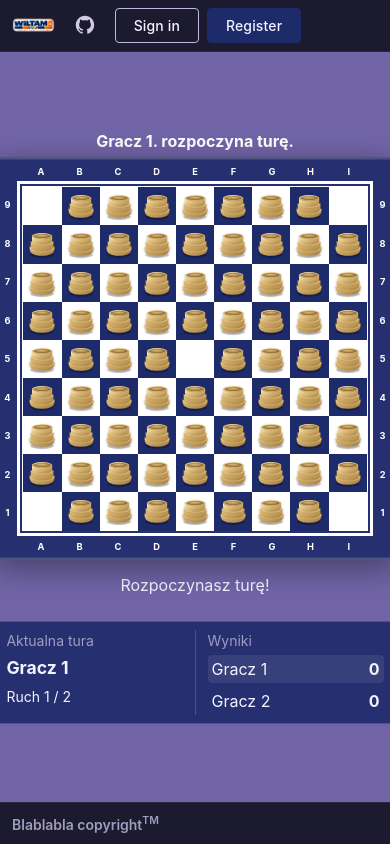
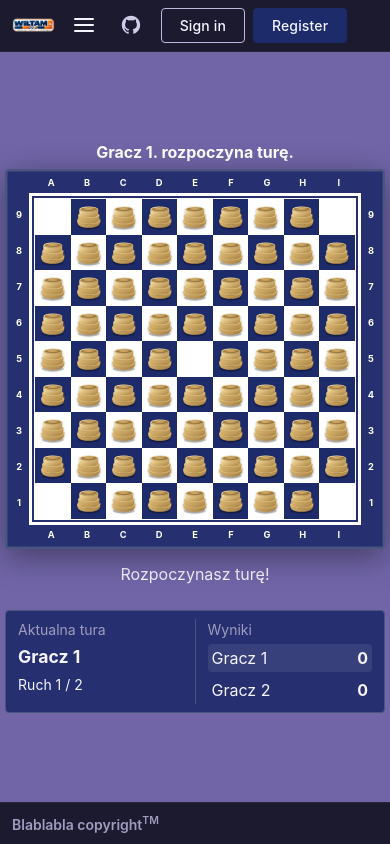
Before and after one commit to Gilomyk/multiwarcaby_v2, a Vue app: page / in a window 390 px wide. Built offline with nearby package versions, Linux system fonts and the light colour scheme.

Commit message:
feat(ui): add responsive mobile navigation and adjust board sizing for coordinates

```diff
--- a/src/components/board/GameBoard.vue
+++ b/src/components/board/GameBoard.vue
@@ -214,8 +214,8 @@ defineExpose({
 
 @media (max-width: 900px) {
   .game-board {
-    width: min(88vw, 50svh);
-    height: min(88vw, 50svh);
+    width: min(82vw, 46svh);
+    height: min(82vw, 46svh);
   }
 
   .game-board-wrapper {
--- a/src/components/layout/AppHeader.vue
+++ b/src/components/layout/AppHeader.vue
@@ -12,6 +12,18 @@
         <a href="#" class="nav-link">Ranking</a>
         <a href="#" class="nav-link">Ustawienia</a>
       </nav>
+
+      <button
+        class="mobile-menu-button"
+        type="button"
+        aria-label="Otwórz menu"
+        :aria-expanded="showMobileMenu"
+        @click="showMobileMenu = !showMobileMenu"
+      >
+        <span></span>
+        <span></span>
+        <span></span>
+      </button>
 
       <a
         href="https://github.com/Gilomyk/multiwarcaby_v2"
@@ -42,6 +54,15 @@
         <AppButton variant="primary">Register</AppButton>
       </div>
     </div>
+    <nav v-if="showMobileMenu" class="mobile-nav" aria-label="Mobile navigation">
+      <a href="#" class="mobile-nav__link" @click="showMobileMenu = false"> Zagraj </a>
+
+      <button class="mobile-nav__link" type="button" @click="openRules">Zasady gry</button>
+
+      <a href="#" class="mobile-nav__link" @click="showMobileMenu = false"> Ranking </a>
+
+      <a href="#" class="mobile-nav__link" @click="showMobileMenu = false"> Ustawienia </a>
+    </nav>
   </header>
   <RulesModal v-if="showRules" @close="showRules = false" />
 </template>
@@ -53,6 +74,12 @@ import AppButton from '@/components/ui/AppButton.vue'
 import RulesModal from '@/components/game/RulesModal.vue'
 
 const showRules = ref(false)
+const showMobileMenu = ref(false)
+
+function openRules() {
+  showMobileMenu.value = false
+  showRules.value = true
+}
 </script>
 
 <style scoped>
@@ -111,6 +138,14 @@ const showRules = ref(false)
   color: var(--color-text-light);
 }
 
+.mobile-menu-button {
+  display: none;
+}
+
+.mobile-nav {
+  display: none;
+}
+
 .github-link {
   display: flex;
   align-items: center;
@@ -144,7 +179,7 @@ const showRules = ref(false)
   flex-shrink: 0;
 }
 
-@media (max-width: 600px) {
+@media (max-width: 640px) {
   .header-logo {
     height: 24px;
   }
@@ -152,5 +187,68 @@ const showRules = ref(false)
   .nav-links {
     display: none;
   }
+
+  .mobile-menu-button {
+    display: flex;
+    flex-direction: column;
+    justify-content: center;
+    gap: 4px;
+
+    width: 34px;
+    height: 34px;
+    padding: 7px;
+
+    flex-shrink: 0;
+
+    background: transparent;
+    border: 0;
+    border-radius: var(--radius-md);
+
+    cursor: pointer;
+  }
+
+  .mobile-menu-button:hover {
+    background: rgba(255, 255, 255, 0.08);
+  }
+
+  .mobile-menu-button span {
+    display: block;
+    width: 100%;
+    height: 2px;
+
+    background: var(--color-text-light);
+    border-radius: 2px;
+  }
+
+  .mobile-nav {
+    display: flex;
+    flex-direction: column;
+
+    padding: 6px 12px 10px;
+
+    background: var(--color-surface-dark);
+    border-top: 1px solid rgba(255, 255, 255, 0.06);
+  }
+
+  .mobile-nav__link {
+    width: 100%;
+    padding: 10px 12px;
+
+    background: transparent;
+    border: 0;
+    border-radius: var(--radius-md);
+
+    color: var(--color-text-nav);
+    font: inherit;
+    font-size: var(--font-size-sm);
+    text-align: left;
+
+    cursor: pointer;
+  }
+
+  .mobile-nav__link:hover {
+    color: var(--color-text-light);
+    background: rgba(255, 255, 255, 0.06);
+  }
 }
 </style>
```
